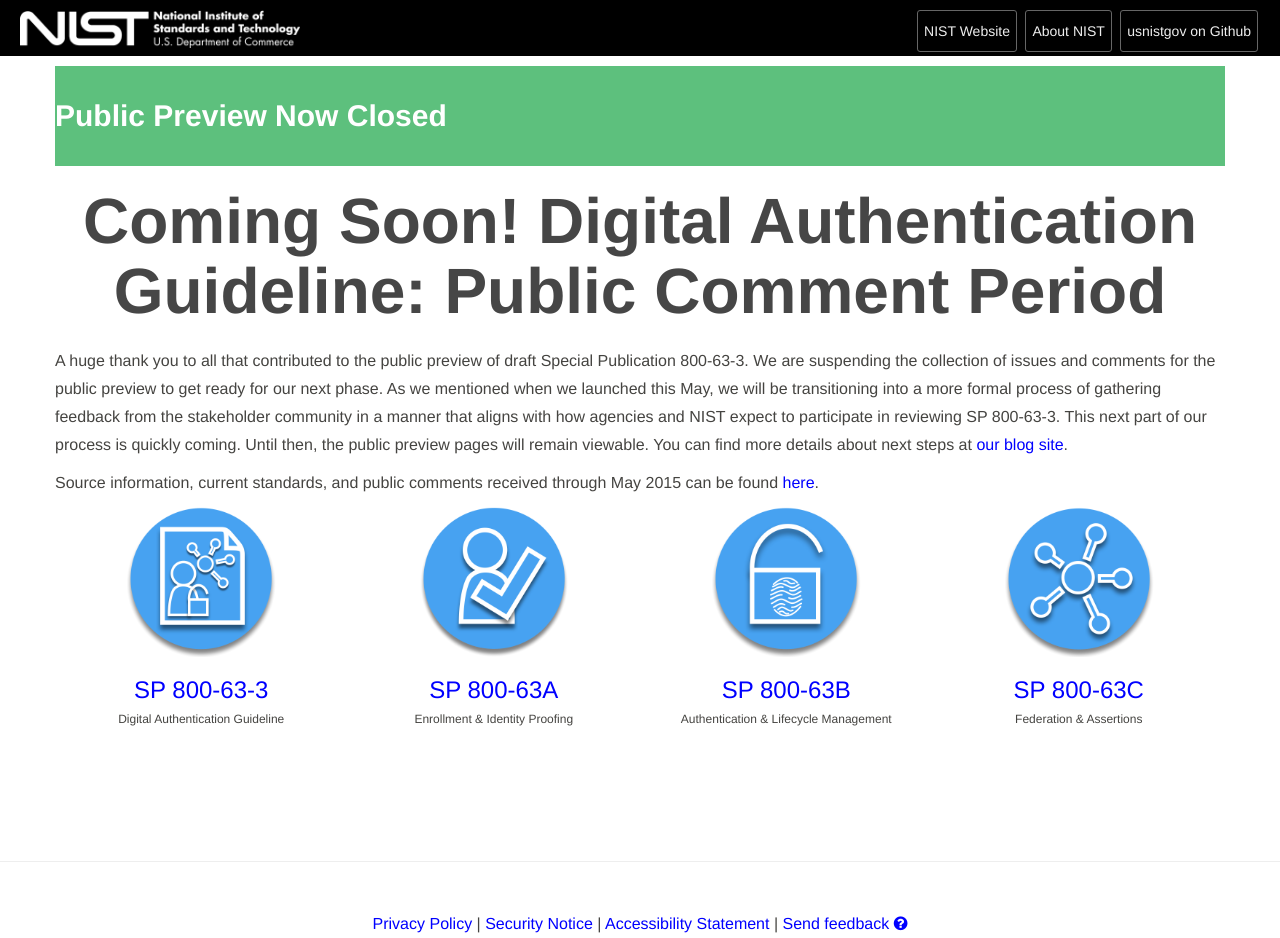
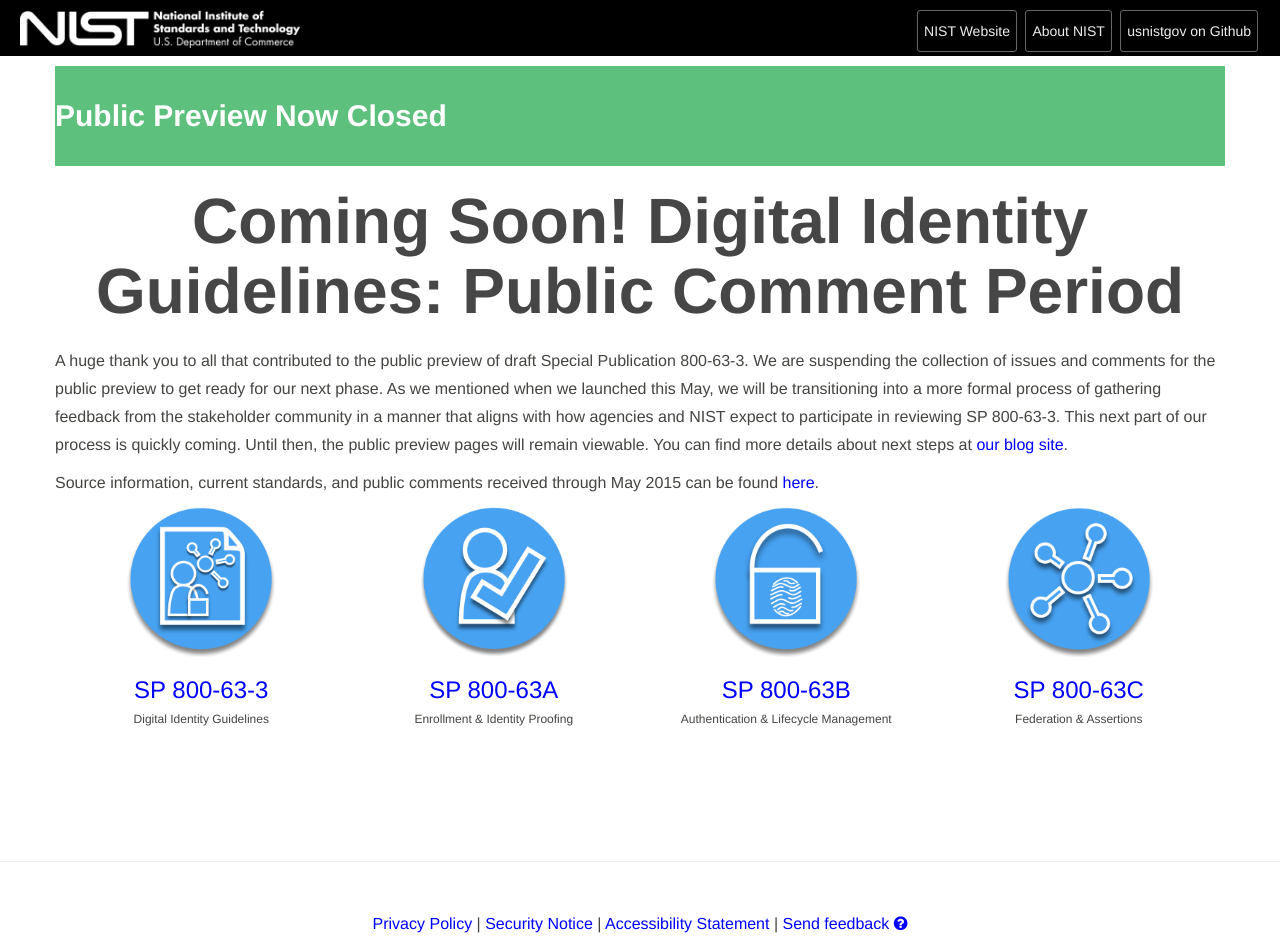
Before and after one commit to usnistgov/800-63-3, a Jekyll site: the page built from index.md, in a window 1280 px wide. Built offline with Jekyll 4.4.1, drawn with Linux system fonts in a browser that asks for light colours.

Commit message:
Update title of document suite in nist-pages

```diff
--- a/_config.yml
+++ b/_config.yml
@@ -1,6 +1,6 @@
 # Site settings
-title: SP 800-63-3 Digital Authentication Guideline
-description: "Public Preview for NIST Special Publication: SP 800-63-3 Digital Authentication Guideline"
+title: SP 800-63-3 Digital Identity Guidelines
+description: "Public Preview for NIST Special Publication: SP 800-63-3 Digital Identity Guidelines"
 baseurl: "/800-63-3" # the subpath of your site, e.g. /blog
 url: "https://pages.nist.gov/" # the base hostname & protocol for your site
 
--- a/index.md
+++ b/index.md
@@ -1,13 +1,13 @@
 ---
 layout: cover
-title: "NIST SP 800-63-3 Digital Authentication Guideline"
-description: "Public Preview for NIST Special Publication: SP 800-63-3 Digital Authentication Guideline"
+title: "NIST SP 800-63-3 Digital Identity Guidelines"
+description: "Public Preview for NIST Special Publication: SP 800-63-3 Digital Identity Guidelines"
 ---
 <section class="home home-title" markdown="1">
 
 ## Public Preview Now Closed
 
-# Coming Soon! Digital Authentication Guideline: Public Comment Period
+# Coming Soon! Digital Identity Guidelines: Public Comment Period
 
 </section>
 <section class="home home-about" markdown="1">
@@ -25,7 +25,7 @@
     <a href="sp800-63-3.html"><img src="assets/63.png" alt="SP 800-63-3" width="150px" height="150px"></a>
   </div>
   <h3><a href="sp800-63-3.html">SP 800-63-3</a></h3>
-  <h6>Digital Authentication Guideline</h6>
+  <h6>Digital Identity Guidelines</h6>
 </li>
 <li>
   <div>
```
Also changed, not shown: README.md.
